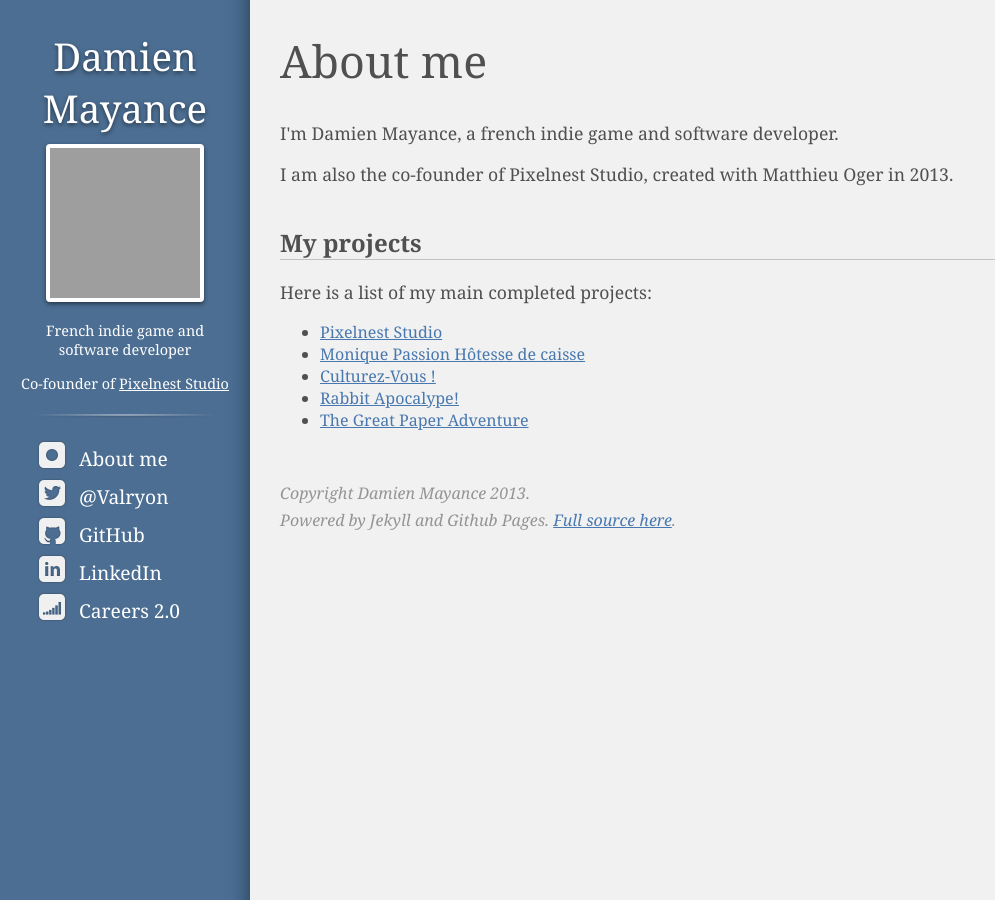
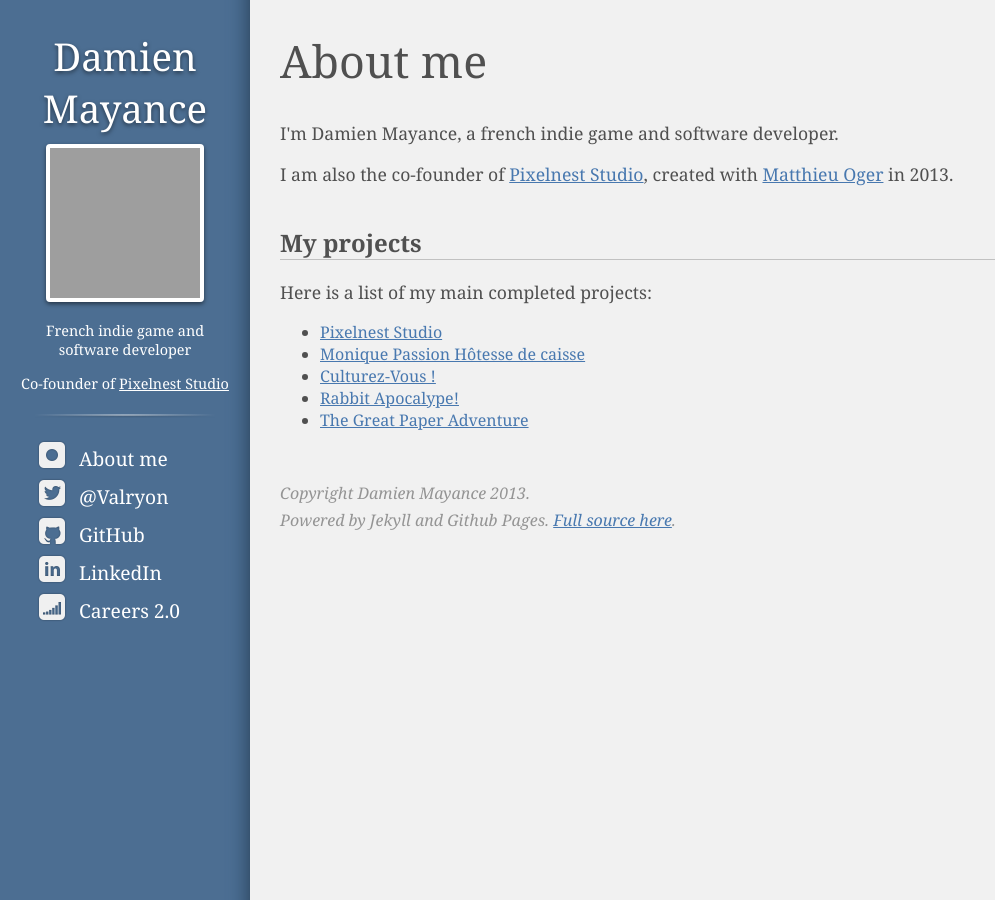
Before and after one commit to valryon/valryon.github.io, a Jekyll site: the page built from about.html, in a window 1280 px wide. Shown: the whole page, without its empty margins (0-995 px from the left). Built offline with Jekyll 4.4.1, drawn with Linux system fonts in a browser that asks for light colours; some of the changed lines change nothing that is shown; grey boxes are pictures that could not be loaded.

Commit message:
a tag issue

```diff
--- a/about.html
+++ b/about.html
@@ -13,7 +13,7 @@ title: About Me!
 
     <p>I'm Damien Mayance, a french indie game and software developer.</p>
 
-    <p>I am also the co-founder of <a href="http://pixenest.io"></a>Pixelnest Studio</a>, created with <a href="http://solarsailer.net" ></a>Matthieu Oger</a> in 2013.</p>
+    <p>I am also the co-founder of <a href="http://pixenest.io">Pixelnest Studio</a>, created with <a href="http://solarsailer.net" >Matthieu Oger</a> in 2013.</p>
 
     <h2>My projects</h2>
 
```
